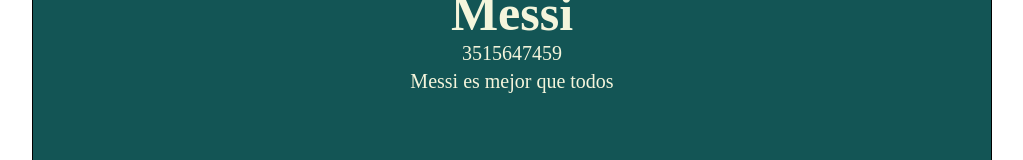
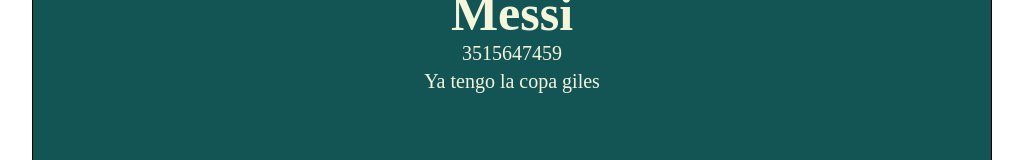
Before and after one commit to latulis/Trabajo-Final-Frontend, a React (Vite) app: page /detailchat/1 in a window 1280 px wide. Shown: the part 237-397 px from the top of the page, without its empty margins (128-1151 px from the left). Built offline with nearby package versions, Linux system fonts and the light colour scheme; no server answers.

Commit message:
descripciones

```diff
--- a/src/data/datacontactos.js
+++ b/src/data/datacontactos.js
@@ -5,7 +5,7 @@
         ultima_conexion: 'ayer',
 cellphone : '3515647459',
         id: 1,
-        descripcion: 'Messi es mejor que todos',
+        descripcion: 'Ya tengo la copa giles',
         mensajes:[
                     {
                         author: 'Tu',
@@ -28,7 +28,7 @@
         {
                 nombre: 'Spidy',
                 id: 2,
-                descripcion: 'Spiderman es mejor que todos',
+                descripcion: 'Fui al espacio a combatir a thanos, y vos?',
                 thumbnail: 'https://i.pinimg.com/736x/ba/75/8e/ba758e7f4db9405430e6ff651622a03d.jpg',
                 ultima_conexion: 'ayer',
 cellphone : '3515647459',
```
